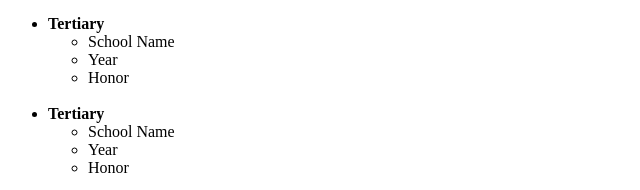
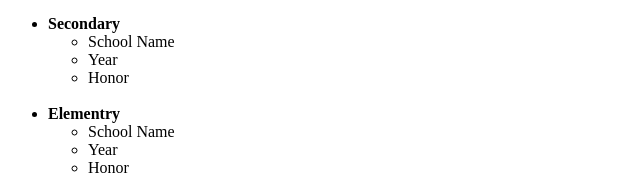
Before and after one commit to project-Repo-Public/htmlbasics, a plain HTML site: page cv.html in a window 1280 px wide. Shown: the part 1162-1352 px from the top of the page, 0-640 px from the left. Drawn offline with Linux system fonts and the light colour scheme.

Commit message:
add file

```diff
--- a/cv.html
+++ b/cv.html
@@ -96,7 +96,7 @@
                 </ul>
             </li><br />
             <li>
-                <strong>Tertiary</strong>
+                <strong>Secondary</strong>
                 <ul>
                     <li>School Name</li>
                     <li>Year</li>
@@ -104,7 +104,7 @@
                 </ul>
             </li><br />
             <li>
-                <strong>Tertiary</strong>
+                <strong>Elementry</strong>
                 <ul>
                     <li>School Name</li>
                     <li>Year</li>
```
